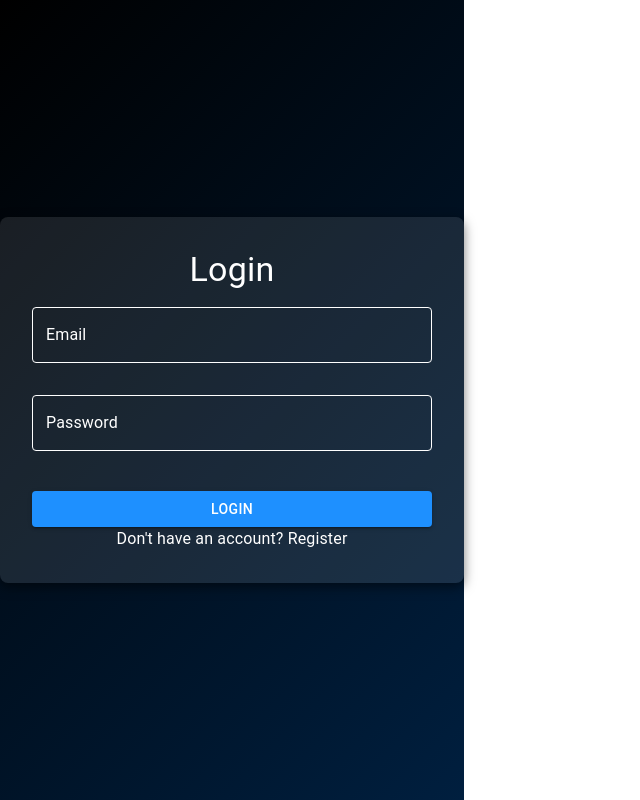
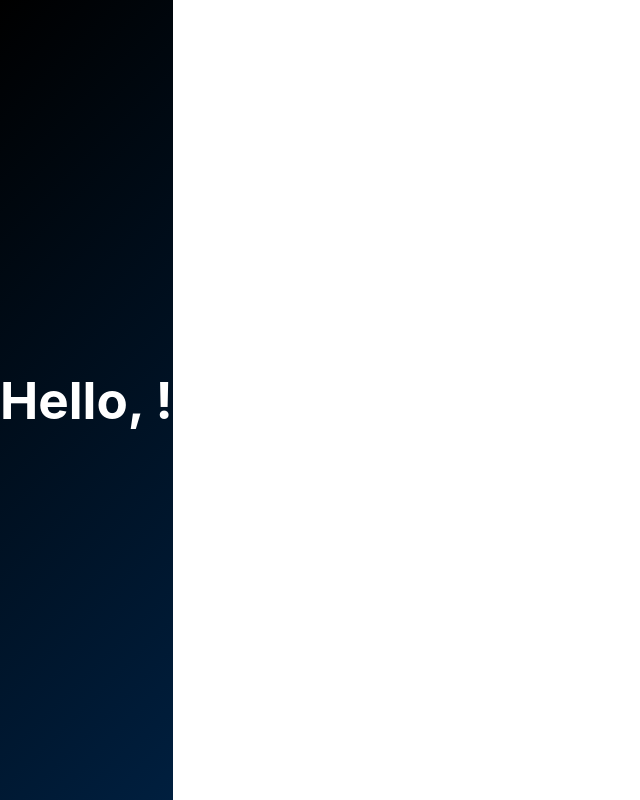
Before and after one commit to Timi16/Tchess, a React (Vite) app: page /home in a window 1280 px wide. Before the commit this address led to /. Shown: the whole page, without its empty margins (0-640 px from the left). Built offline with nearby package versions, Linux system fonts and the light colour scheme.

Commit message:
commiting issues

```diff
--- a/src/App.jsx
+++ b/src/App.jsx
@@ -1,29 +1,16 @@
-import React, { useState } from 'react';
-import { BrowserRouter as Router, Route, Routes, Navigate } from 'react-router-dom';
+import { BrowserRouter as Router, Route, Routes } from "react-router-dom";
 import AuthScreen from './AuthScreen';
-import Home from './Home';
+import Home from './Home'; // Ensure you have a Home component
 
-const App = () => {
-  const [username, setUsername] = useState(null);
-
-  const handleLoginSuccess = (user) => {
-    setUsername(user);
-  };
-
+function App() {
   return (
     <Router>
       <Routes>
-        <Route
-          path="/"
-          element={username ? <Navigate to="/home" /> : <AuthScreen onLoginSuccess={handleLoginSuccess} />}
-        />
-        <Route
-          path="/home"
-          element={username ? <Home username={username} /> : <Navigate to="/" />}
-        />
+        <Route path="/" element={<AuthScreen />} />
+        <Route path="/home" element={<Home />} />
       </Routes>
     </Router>
   );
-};
+}
 
 export default App;
```
